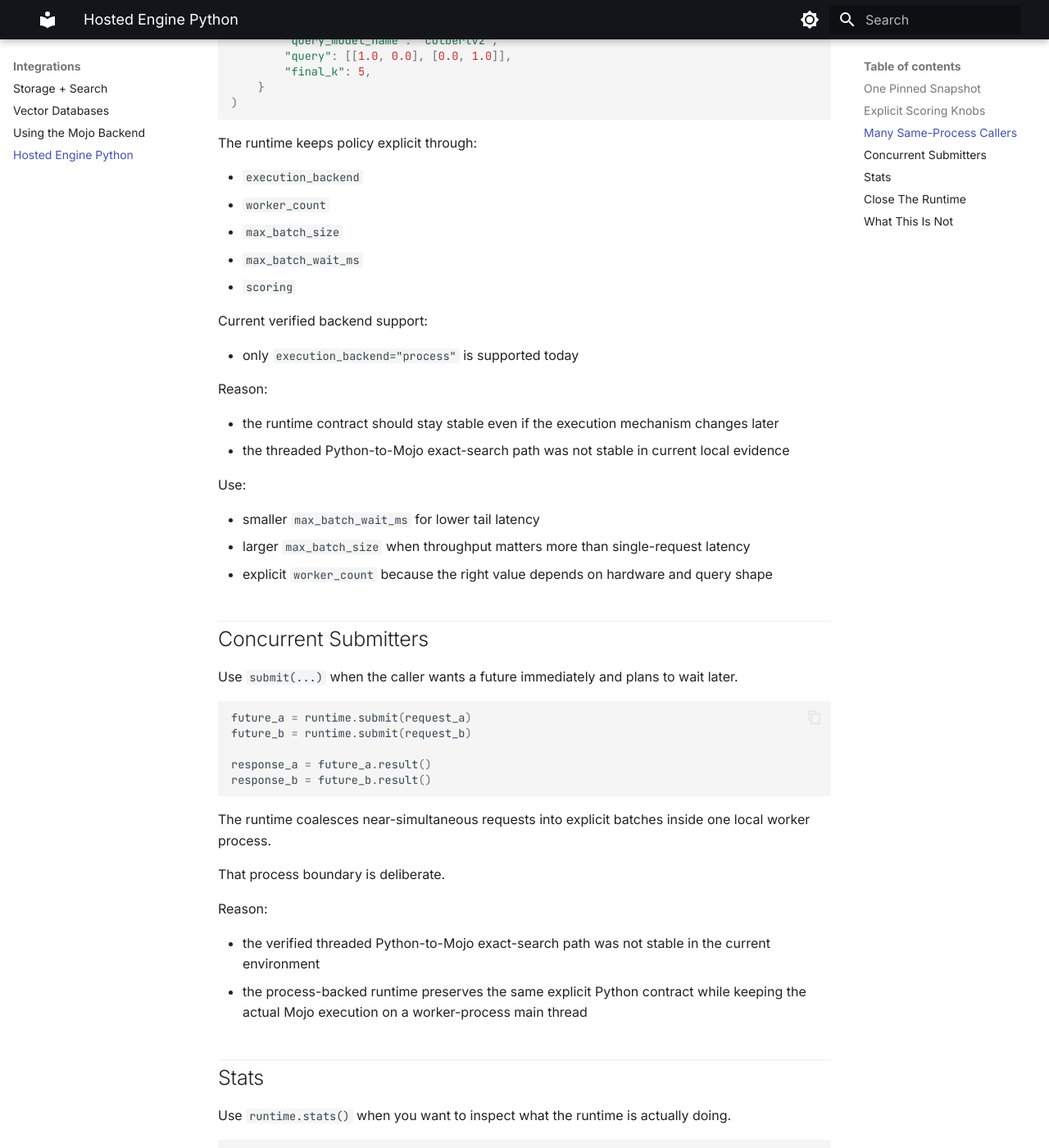
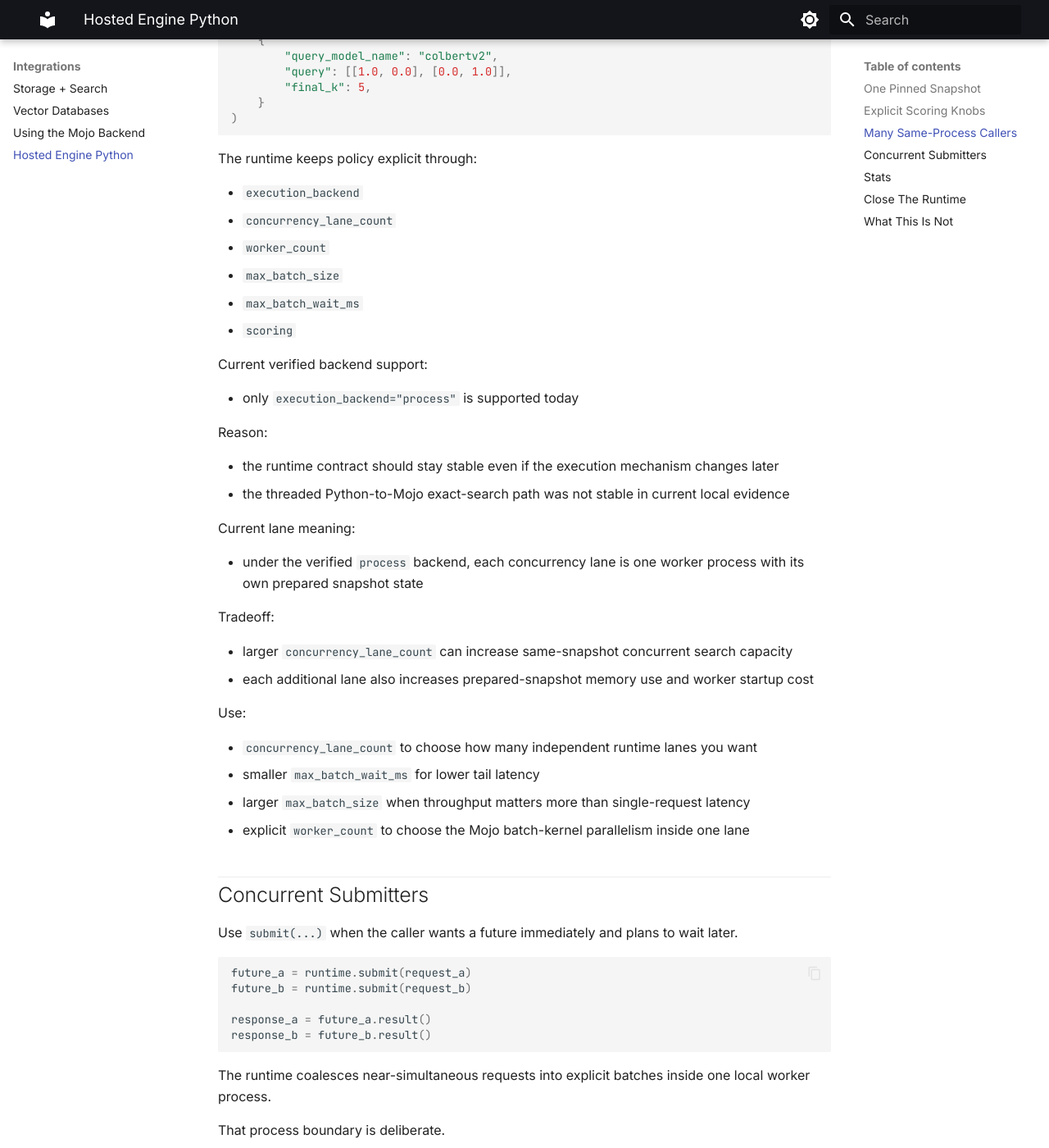
Before and after one commit to teilomillet/kayak-docs, an MkDocs documentation site: the page built from docs/hosted-engine-python.md, in a window 1280 px wide and 1400 px high, scrolled down 2089 px. Shown: the whole window at 82% size. Built offline with MkDocs 1.6.1 and Material for MkDocs 9.7.7, drawn with Linux system fonts in a browser that asks for light colours; some of the changed text lies outside the part shown.

Commit message:
Document prepared runtime concurrency lanes

```diff
--- a/docs/hosted-engine-python.md
+++ b/docs/hosted-engine-python.md
@@ -82,6 +82,7 @@ runtime = prepare_exact_search_runtime(
     namespace_id="search",
     snapshot_id="snapshot-0001",
     config=PreparedExactSearchRuntimeConfig(
+        concurrency_lane_count=2,
         worker_count=4,
         max_batch_size=32,
         max_batch_wait_ms=2,
@@ -100,6 +101,7 @@ response = runtime.search(
 The runtime keeps policy explicit through:
 
 - `execution_backend`
+- `concurrency_lane_count`
 - `worker_count`
 - `max_batch_size`
 - `max_batch_wait_ms`
@@ -116,11 +118,26 @@ Reason:
 - the threaded Python-to-Mojo exact-search path was not stable in current local
   evidence
 
+Current lane meaning:
+
+- under the verified `process` backend, each concurrency lane is one worker
+  process with its own prepared snapshot state
+
+Tradeoff:
+
+- larger `concurrency_lane_count` can increase same-snapshot concurrent search
+  capacity
+- each additional lane also increases prepared-snapshot memory use and worker
+  startup cost
+
 Use:
 
+- `concurrency_lane_count` to choose how many independent runtime lanes you
+  want
 - smaller `max_batch_wait_ms` for lower tail latency
 - larger `max_batch_size` when throughput matters more than single-request latency
-- explicit `worker_count` because the right value depends on hardware and query shape
+- explicit `worker_count` to choose the Mojo batch-kernel parallelism inside one
+  lane
 
 ## Concurrent Submitters
 
```
Also changed, not shown: docs/usage-patterns.md (+2 -0 lines).
